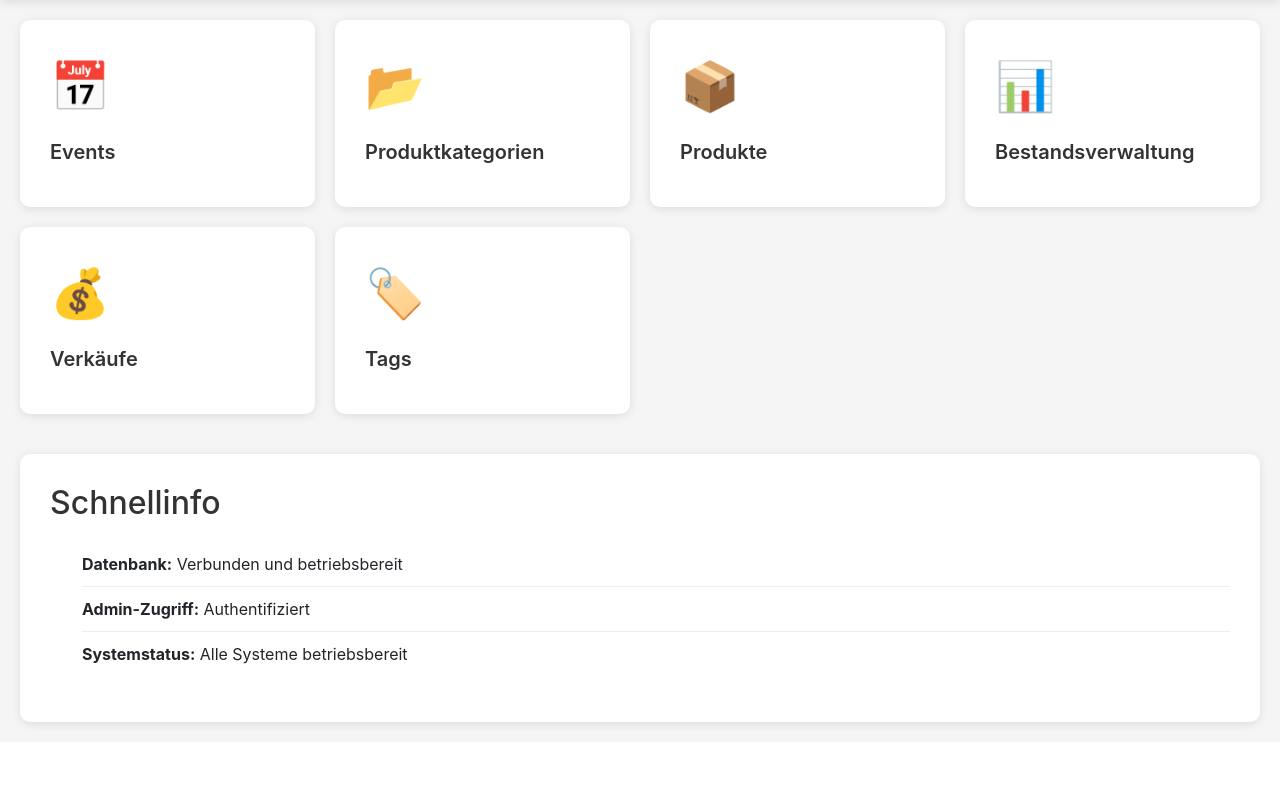
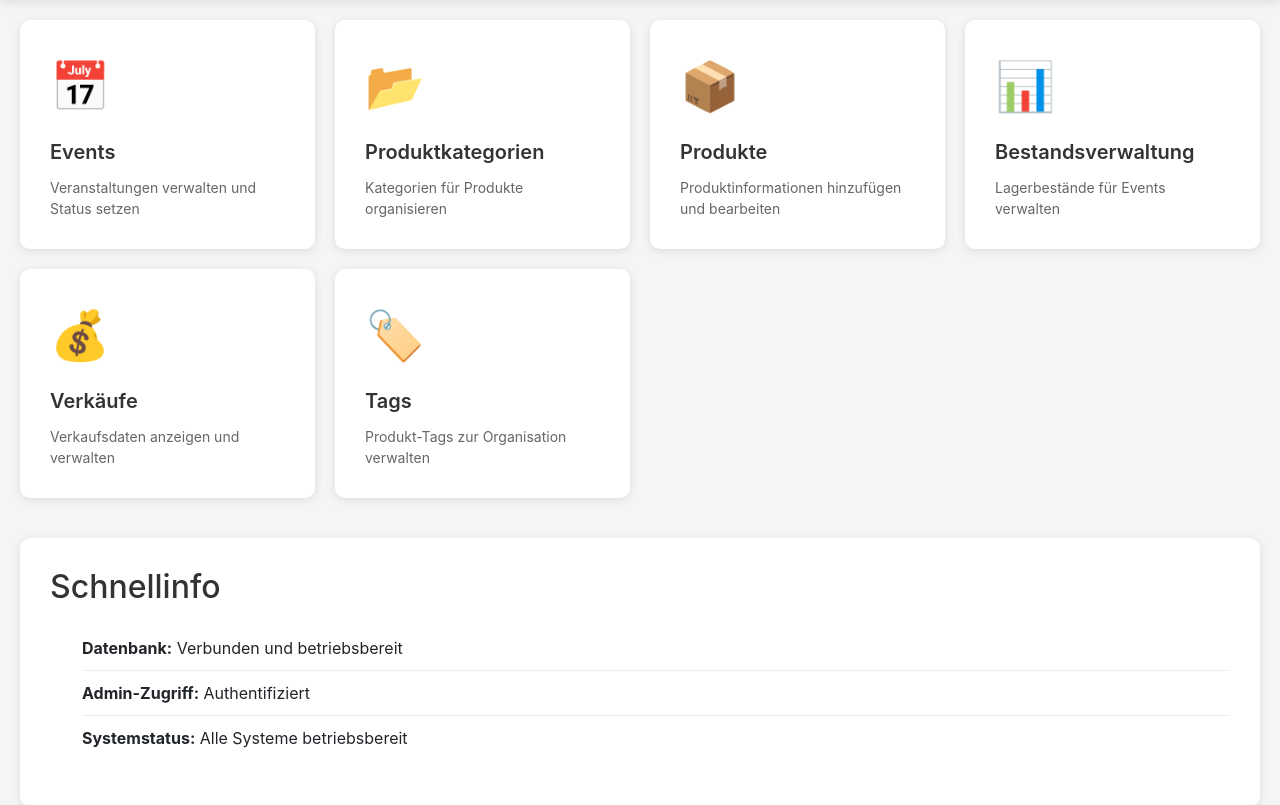
Before and after one commit to realaxl/kiosk, a Flask app: page /admin in a window 1280 px wide. Shown: the part 81-886 px from the top of the page. Before the commit the page ends 811 px from the top, so only its background shows below. Run offline with Flask 3, Linux system fonts and the light colour scheme; the visitor is signed in with stand-in values (Sample User, id 1); parts of the project's set-up code (start-up, migrations or seed data) failed here and were passed over.

Commit message:
German descriptions to each card on the admin dashboard

```diff
--- a/templates/admin_dashboard.html
+++ b/templates/admin_dashboard.html
@@ -64,31 +64,37 @@
             <a href="/admin/events" class="card-custom">
                 <div class="card-icon">📅</div>
                 <div class="card-title">Events</div>
+                <div class="card-description">Veranstaltungen verwalten und Status setzen</div>
             </a>
 
             <a href="/admin/product-categories" class="card-custom">
                 <div class="card-icon">📂</div>
                 <div class="card-title">Produktkategorien</div>
+                <div class="card-description">Kategorien für Produkte organisieren</div>
             </a>
 
             <a href="/admin/products" class="card-custom">
                 <div class="card-icon">📦</div>
                 <div class="card-title">Produkte</div>
+                <div class="card-description">Produktinformationen hinzufügen und bearbeiten</div>
             </a>
 
             <a href="/admin/stocks" class="card-custom">
                 <div class="card-icon">📊</div>
                 <div class="card-title">Bestandsverwaltung</div>
+                <div class="card-description">Lagerbestände für Events verwalten</div>
             </a>
 
             <a href="/admin/sales" class="card-custom">
                 <div class="card-icon">💰</div>
                 <div class="card-title">Verkäufe</div>
+                <div class="card-description">Verkaufsdaten anzeigen und verwalten</div>
             </a>
 
             <a href="/admin/tags" class="card-custom">
                 <div class="card-icon">🏷️</div>
                 <div class="card-title">Tags</div>
+                <div class="card-description">Produkt-Tags zur Organisation verwalten</div>
             </a>
         </div>
 
```
